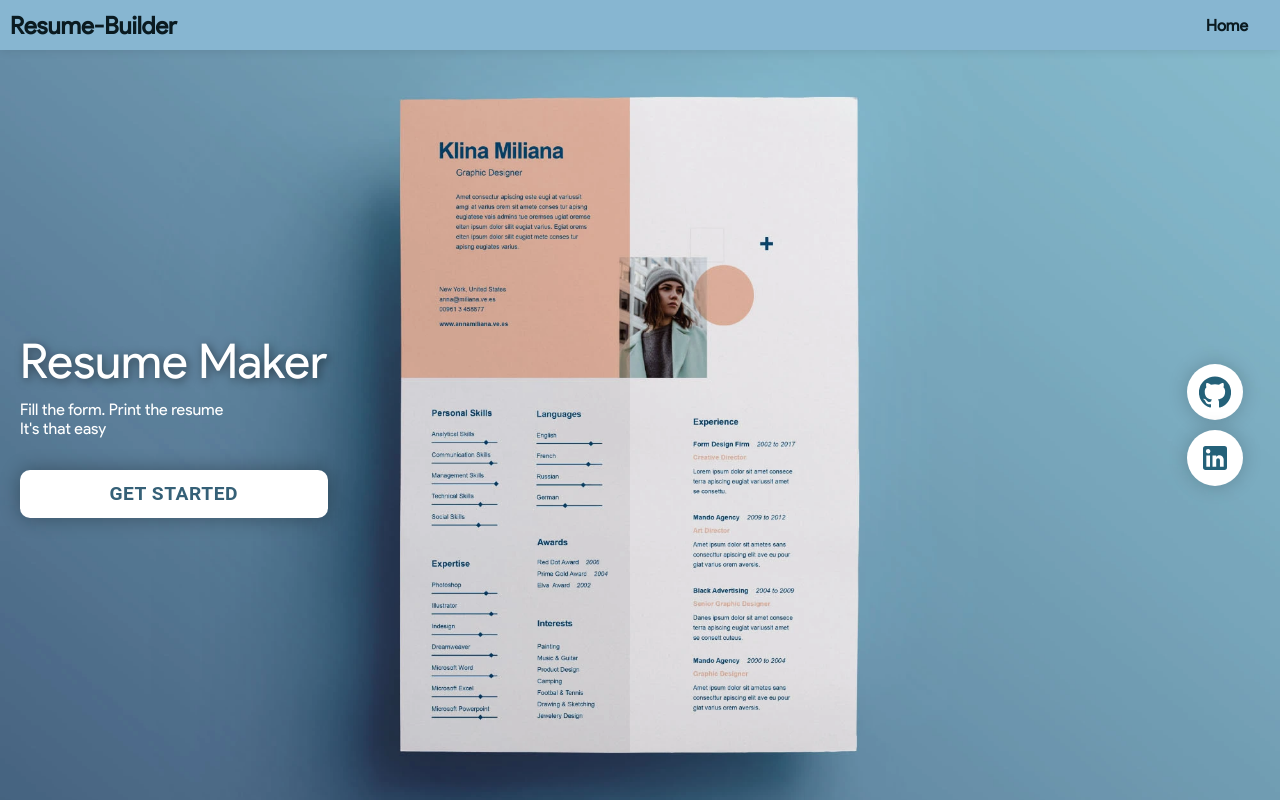
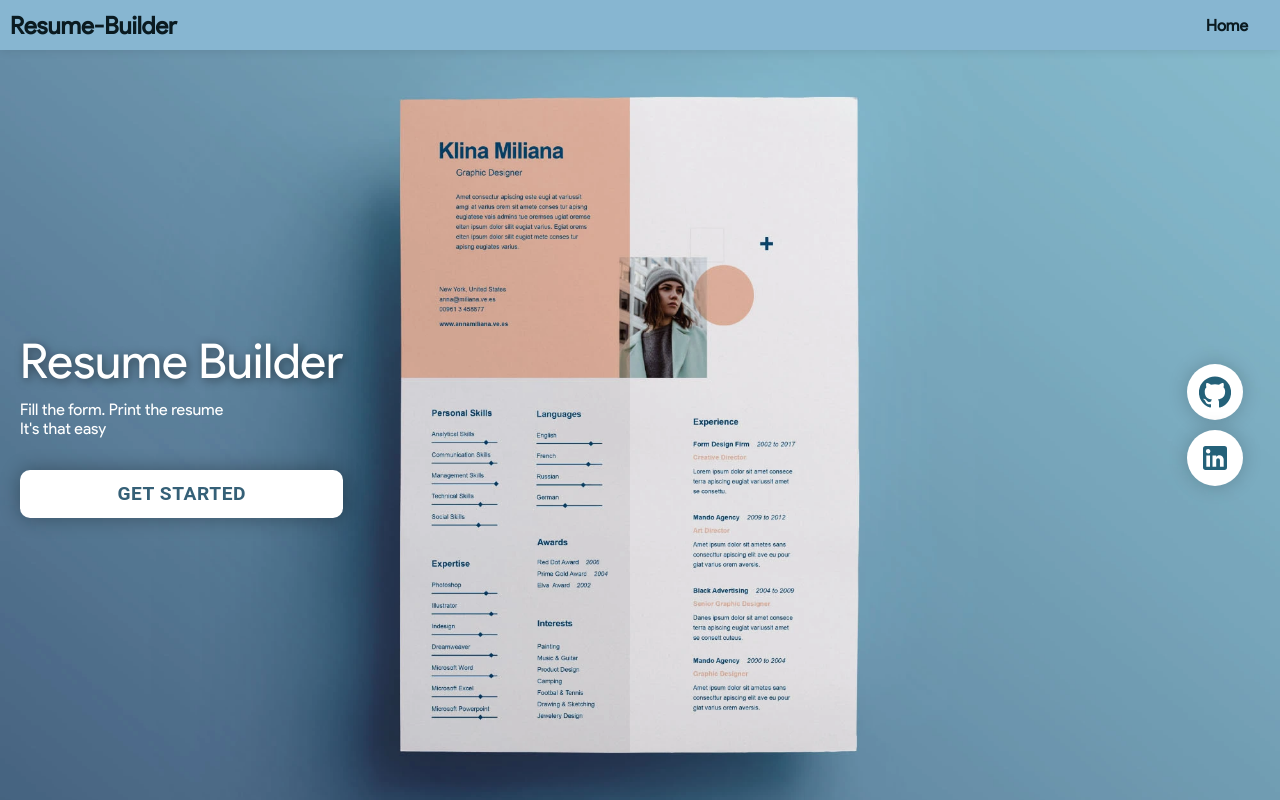
Before and after one commit to SBhattacharya45/resume-builder, a React (Create React App) app: page / in a window 1280 px wide. Built offline with nearby package versions, Linux system fonts and the light colour scheme; what @react-pdf/renderer would draw is missing.

Commit message:
title change

```diff
--- a/public/index.html
+++ b/public/index.html
@@ -24,7 +24,7 @@
       work correctly both with client-side routing and a non-root public URL.
       Learn how to configure a non-root public URL by running `npm run build`.
     -->
-    <title>React App</title>
+    <title>Resume Builder</title>
   </head>
   <body>
     <noscript>You need to enable JavaScript to run this app.</noscript>
--- a/src/components/LandingPage/LandingPage.js
+++ b/src/components/LandingPage/LandingPage.js
@@ -20,7 +20,7 @@ const LandingPage = () => {
         <div className="landingPage">
             <div className="landingPage__controls">
                 <h1 className="landingPage__heading">
-                    Resume Maker
+                    Resume Builder
                 </h1>
                 <p className="landingPage__text">
                     Fill the form. Print the resume
```
